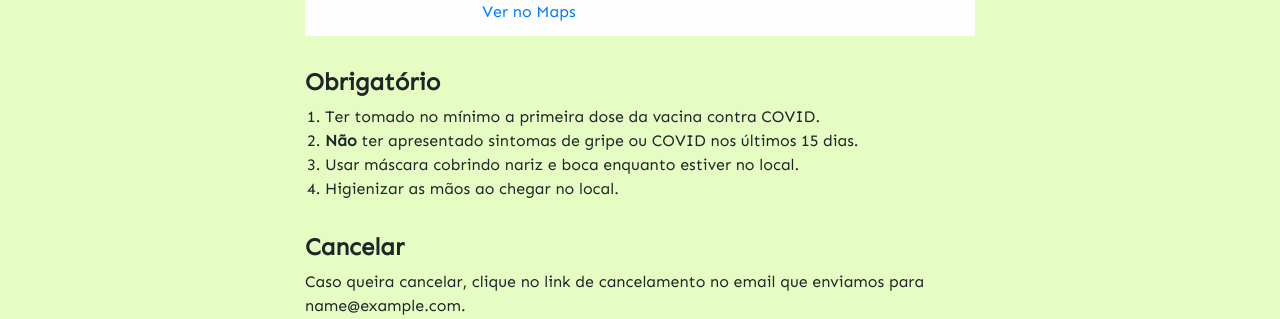
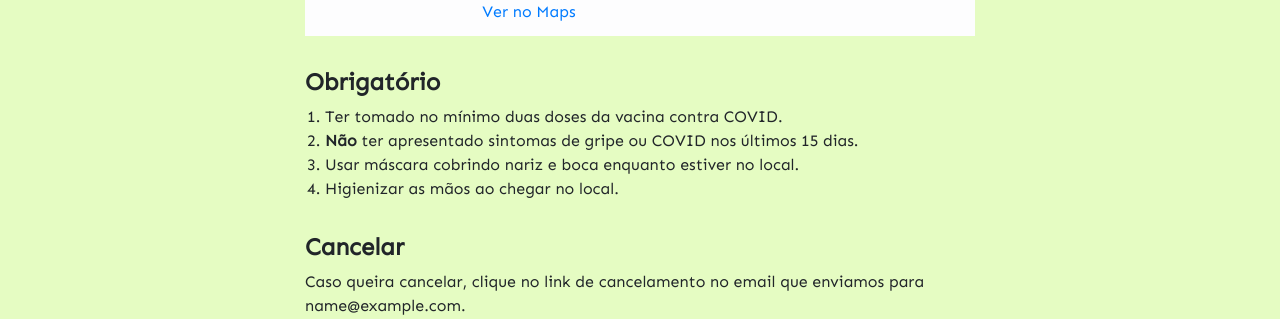
Before and after one commit to gabrielmip/worker-scheduler, a Django app: template src/workforce/templates/reservation_success.html in a window 1280 px wide. Shown: the part 487-806 px from the top of the page. Run offline with Django 3.2, Linux system fonts and the light colour scheme; tables that the repository leaves empty hold one stand-in row (values such as "Sample post"); the template is opened without the code that fills it: values that come from a table or form of the project are taken from there, most other values are stand-ins (such as "Sample title", 1, 10 or a date in 2020); some libraries are stand-ins or nearby versions.

Commit message:
Raising vaccination requirements

```diff
--- a/src/workforce/templates/choose_timeslot.html
+++ b/src/workforce/templates/choose_timeslot.html
@@ -54,7 +54,7 @@
         <!-- <h4 class="alert-heading"><i class="fa fa-exclamation-triangle" aria-hidden="true"></i> Requisitos</h4> -->
         <div class="card-body">
             <ol class="contained-list">
-                <li>Tenha tomado no mínimo a primeira dose da vacina contra COVID.</li>
+                <li>Tenha tomado no mínimo duas doses da vacina contra COVID.</li>
                 <li><strong>Não</strong> tenha apresentado sintomas de gripe ou COVID nos últimos 15 dias.</li>
                 <li>Use máscara cobrindo nariz e boca enquanto estiver no local.</li>
                 <li>Higienize as mãos ao chegar no local.</li>
--- a/src/workforce/templates/emails/confirmation_email.txt
+++ b/src/workforce/templates/emails/confirmation_email.txt
@@ -17,7 +17,7 @@ Informações:
 {% if event.is_live %}
 Obrigatório:
 
-- Ter tomado no mínimo a primeira dose da vacina contra COVID.
+- Ter tomado no mínimo duas doses da vacina contra COVID.
 - Não ter apresentado sintomas de gripe ou COVID nos últimos 15 dias.
 - Usar máscara cobrindo nariz e boca enquanto estiver no local.
 - Higienizar as mãos ao chegar no local.
--- a/src/workforce/templates/event_instructions.html
+++ b/src/workforce/templates/event_instructions.html
@@ -61,7 +61,7 @@
 {% if event.is_live %}
 <h4 class="mt-32">Obrigatório</h4>
 <ol class="contained-list">
-    <li>Ter tomado no mínimo a primeira dose da vacina contra COVID.</li>
+    <li>Ter tomado no mínimo duas doses da vacina contra COVID.</li>
     <li><strong>Não</strong> ter apresentado sintomas de gripe ou COVID nos últimos 15 dias.</li>
     <li>Usar máscara cobrindo nariz e boca enquanto estiver no local.</li>
     <li>Higienizar as mãos ao chegar no local.</li>
```
